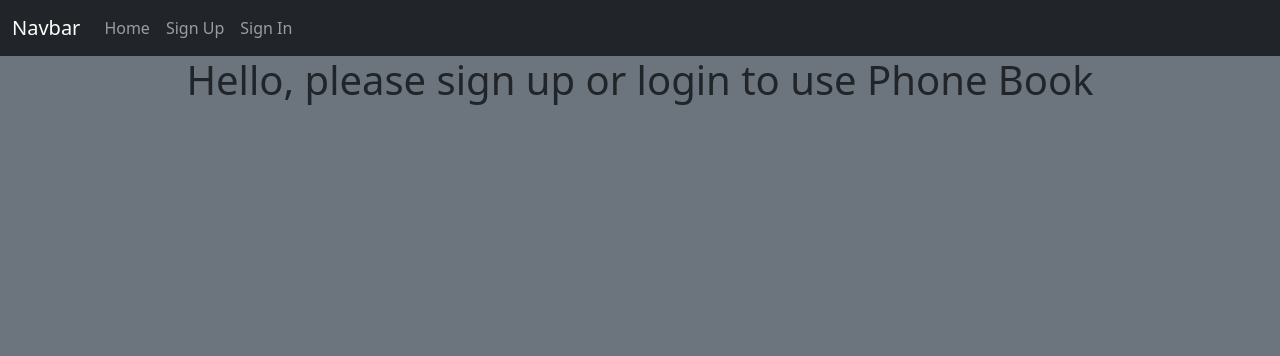
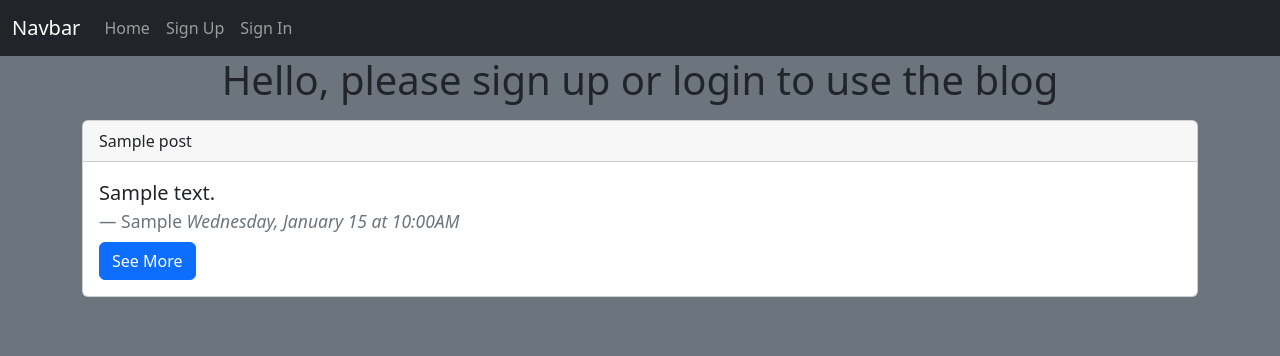
Before and after one commit to BraxtonQuintero/flask_phonebook, a Flask app: template app/templates/index.html in a window 1280 px wide. Shown: the top 356 px of the page. Run offline with Flask 3, Linux system fonts and the light colour scheme; the template is opened without the code that fills it: most values are stand-ins (such as "Sample title", 1, 10 or a date in 2020).

Commit message:
added framework

```diff
--- a/app/__init__.py
+++ b/app/__init__.py
@@ -19,5 +19,7 @@ db = SQLAlchemy(app)
 migrate = Migrate(app, db)
 
 login = LoginManager(app)
+login.login_view = 'login'
+login.login_message_category = 'danger'
 
 from . import routes, models
--- a/app/routes.py
+++ b/app/routes.py
@@ -1,8 +1,8 @@
 from flask import render_template, redirect, url_for, flash
-from flask_login import login_user, logout_user
+from flask_login import login_user, logout_user, current_user, login_required
 from app import app
-from app.forms import SignUpForm, LogInForm
-from app.models import User
+from app.forms import SignUpForm, LogInForm, Addcontact
+from app.models import User, Addcontact
 
 @app.route('/')
 def index():
@@ -15,19 +15,105 @@ def signup():
         print('Hooray your profile has been submitted!')
         first = form.first_name.data
         last = form.last_name.data
-        phone = form.phone_number.data
-        home = form.address.data
-        print(first, last, phone, home)
+        username = form.username.data
+        password = form.password.data
+        print(first, last, username, password)
 
-        check_user = User.query.filter( (User.first_name == first) | (User.phone_number == phone) ).first()
+        check_user = User.query.filter( (User.username == username) | (User.password == password) ).first()
         if check_user is not None:
             flash('Phone Number and/or already in you Phone Book', 'danger')
             return redirect(url_for('signup'))
 
-        new_user = User(first_name=first, last_name=last, phone_number=phone, address = home)
+        new_user = User(first_name=first, last_name=last, username=username, password=password)
 
         flash(f"{new_user} has successfully signed up!", "success")
 
         return redirect(url_for('index'))
 
     return render_template('signup.html', form=form)
+
+
+@app.route('/login', methods=['GET', 'POST'])
+def login():
+    form = LogInForm()
+    if form.validate_on_submit():
+        username = form.username.data
+        password = form.password.data
+        user = User.query.filter_by(username=username).first()
+        if user is not None and user.check_password(password):
+            login_user(user)
+            flash(f"{user} is now logged in.", 'primary')
+            return redirect(url_for('index'))
+        else:
+            flash('Incorrect username and/or password. Please try again.', 'danger')
+            return redirect(url_for('login'))
+
+    return render_template('login.html', form=form)
+
+
+@app.route('/logout')
+def logout():
+    logout_user()
+    flash('You have been logged out', 'info')
+    return redirect(url_for('index'))
+
+
+@app.route('/create', methods=['GET', 'POST'])
+@login_required
+def create():
+    form = Addcontact()
+    if form.validate_on_submit():
+        first = form.first_name.data
+        last = form.last_name.data
+        phone = form.phone_number.data
+        address = form.address.data
+        new_post = Addcontact(first_name=first, last_name=last, phone_number=phone, address=address, user_id=current_user.id)
+
+        flash(f"{new_post.first} has been created.", "success")
+
+        return redirect(url_for('index'))
+
+    return render_template('create.html', form=form)
+
+@app.route('/posts/<post_id>')
+def get_post(post_id):
+    post = Addcontact.query.get(post_id)
+    if not post:
+        flash(f"Post with id #{post_id} does not exist", "warning")
+        return redirect(url_for('index'))
+    return render_template('post.html', post=post)
+
+@app.route('/posts/<post_id>/edit', methods=['GET', 'POST'])
+@login_required
+def edit_post(post_id):
+    post = Addcontact.query.get(post_id)
+    if not post:
+        flash(f"Post with id #{post_id} does not exist", "warning")
+        return redirect(url_for('index'))
+    if post.author != current_user:
+        flash('You do not have permission to edit this post', 'danger')
+        return redirect(url_for('index'))
+    form = Addcontact()
+    if form.validate_on_submit():
+        new_first = form.first_name.data
+        new_last = form.last_name.data
+        new_phone = form.phone_number.data
+        new_address = form.address.data
+        post.update(first_name=new_first, last_name=new_last,phone_number=new_phone,address=new_address)
+        flash(f"{post.first} has been updated", "success")
+        return redirect(url_for('get_post', post_id=post.id))
+    return render_template('edit_post.html', post=post, form=form)
+
+@app.route('/posts/<post_id>/delete')
+@login_required
+def delete_post(post_id):
+    post = Addcontact.query.get(post_id)
+    if not post:
+        flash(f"Post with id #{post_id} does not exist", "warning")
+        return redirect(url_for('index'))
+    if post.author != current_user:
+        flash('You do not have permission to delete this post', 'danger')
+        return redirect(url_for('index'))
+    post.delete()
+    flash(f"{post.title} has been deleted", 'info')
+    return redirect(url_for('index'))
--- a/app/templates/index.html
+++ b/app/templates/index.html
@@ -6,6 +6,27 @@
     {% if current_user.is_authenticated %}
         <h1 class="text-center">Hello {{ current_user }}!</h1>
     {% else %}
-        <h1 class="text-center">Hello, please sign up or login to use Phone Book</h1>
+        <h1 class="text-center">Hello, please sign up or login to use the blog</h1>
     {% endif %}
+
+    {% for post in posts %}
+        <div class="card my-3">
+            <div class="card-header">
+            {{ post.title }}
+            </div>
+            <div class="card-body">
+            <blockquote class="blockquote mb-0">
+                <p>{{ post.body }}</p>
+                <footer class="blockquote-footer">{{ post.author.username.title() }}
+                    <cite title="Source Title">{{ post.date_created.strftime('%A, %B %d at %I:%M%p') }}</cite>
+                </footer>
+            </blockquote>
+            <a href="{{ url_for('get_post', post_id=post.id) }}" class="btn btn-primary mt-2">See More</a>
+            {% if post.author == current_user %}
+            <a href="{{ url_for('edit_post', post_id=post.id) }}" class="btn btn-success mt-2">Edit</a>
+            {% endif %}
+            </div>
+        </div>
+    {% endfor %}
+
 {% endblock content %}
```
Also changed, not shown: app/forms.py (+14 -6 lines), app/models.py (+37 -1 lines), app/templates/add_address.html (added, +20 -0 lines), app/templates/address_info.html (added, +18 -0 lines), app/templates/edit_address.html (added, +45 -0 lines).
